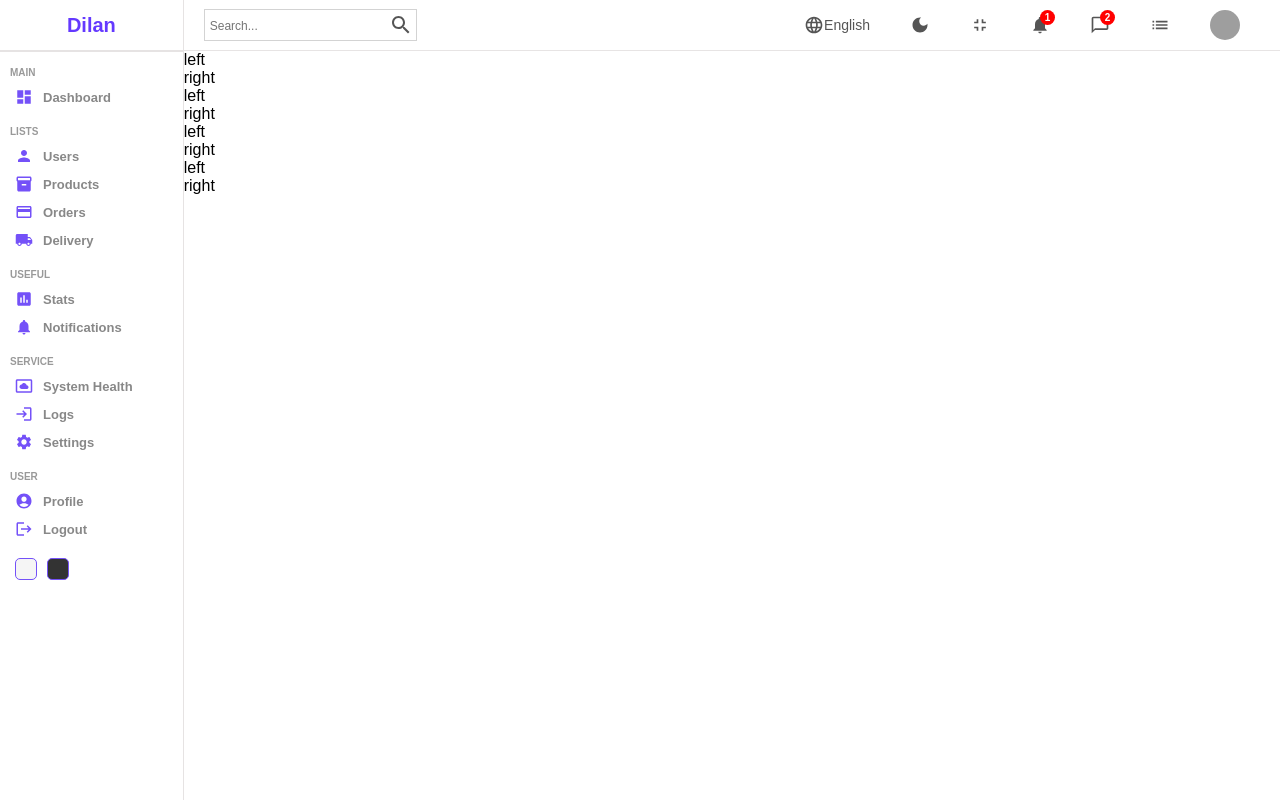
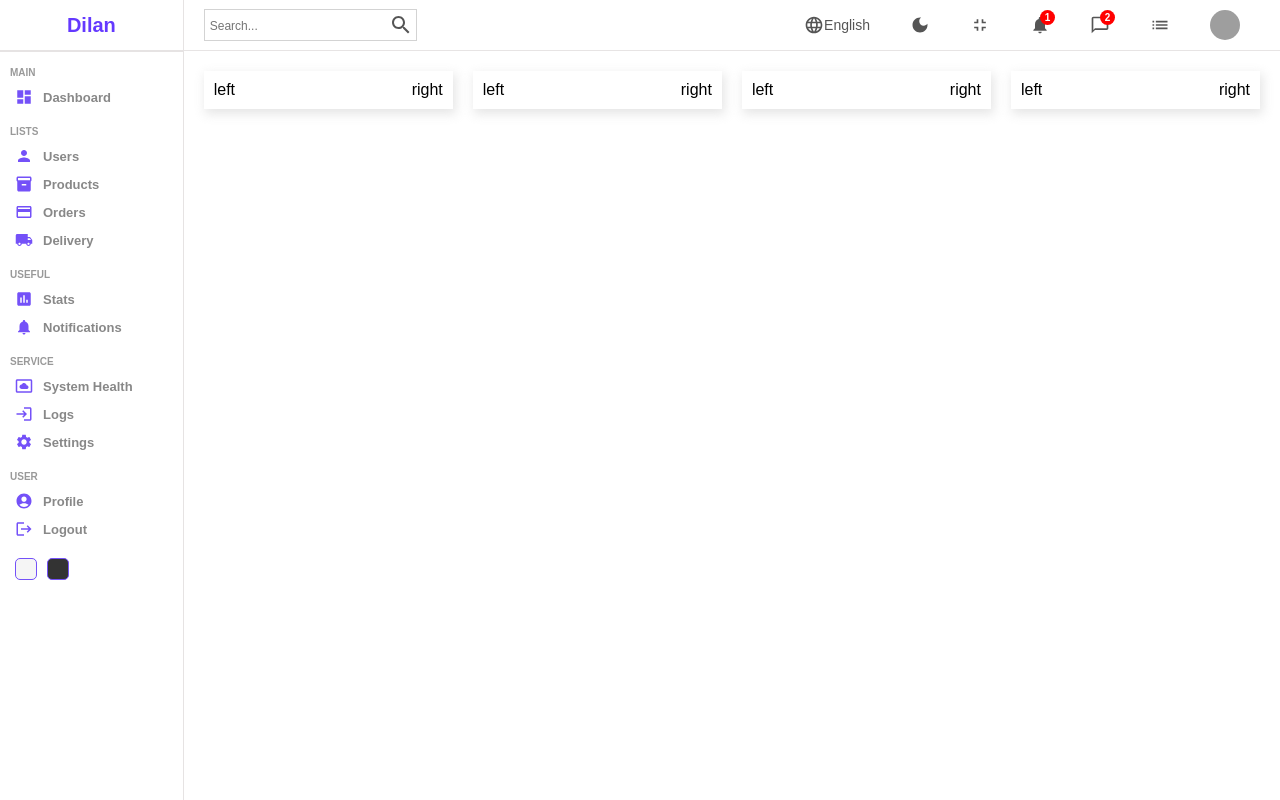
Before and after one commit to Dilan981001/dashboard, a React (Create React App) app: page / in a window 1280 px wide. Built offline with nearby package versions, Linux system fonts and the light colour scheme; grey boxes are pictures that could not be loaded.

Commit message:
widget style

```diff
--- a/src/components/widget/Widget.jsx
+++ b/src/components/widget/Widget.jsx
@@ -1,5 +1,5 @@
 import React from 'react'
-import './Widget.scss';
+import './widget.scss';
 
 const widget = () => {
   return (
--- a/src/components/widget/Widget.scss
+++ b/src/components/widget/Widget.scss
@@ -0,0 +1,9 @@
+.widget{
+    display: flex;
+    flex: 1;
+    padding: 10px;
+    justify-content: space-between;
+    -webkit-box-shadow:2px 4px 10px 1px rgba(0, 0, 0.47);
+    box-shadow: 2px 4px 10px 1px rgba(201, 201, 201, 0.47);
+
+}
--- a/src/pages/home/home.jsx
+++ b/src/pages/home/home.jsx
@@ -2,7 +2,7 @@ import React from 'react'
 import './home.scss';
 import Sidebar from '../../components/sidebar/Sidebar';
 import Navbar from '../../components/navbar/Navbar';
-import Widget from '../../components/widget/Widget';
+import Widget from '../../components/widget/widget';
 
 
 const home = () => {
--- a/src/pages/home/home.scss
+++ b/src/pages/home/home.scss
@@ -4,5 +4,12 @@
     .homeContainer{
 
         flex: 6;
+
+        .widgets{
+            display: flex;
+            padding: 20px;
+            gap: 20px;
+
+        }
     }
 }
```
